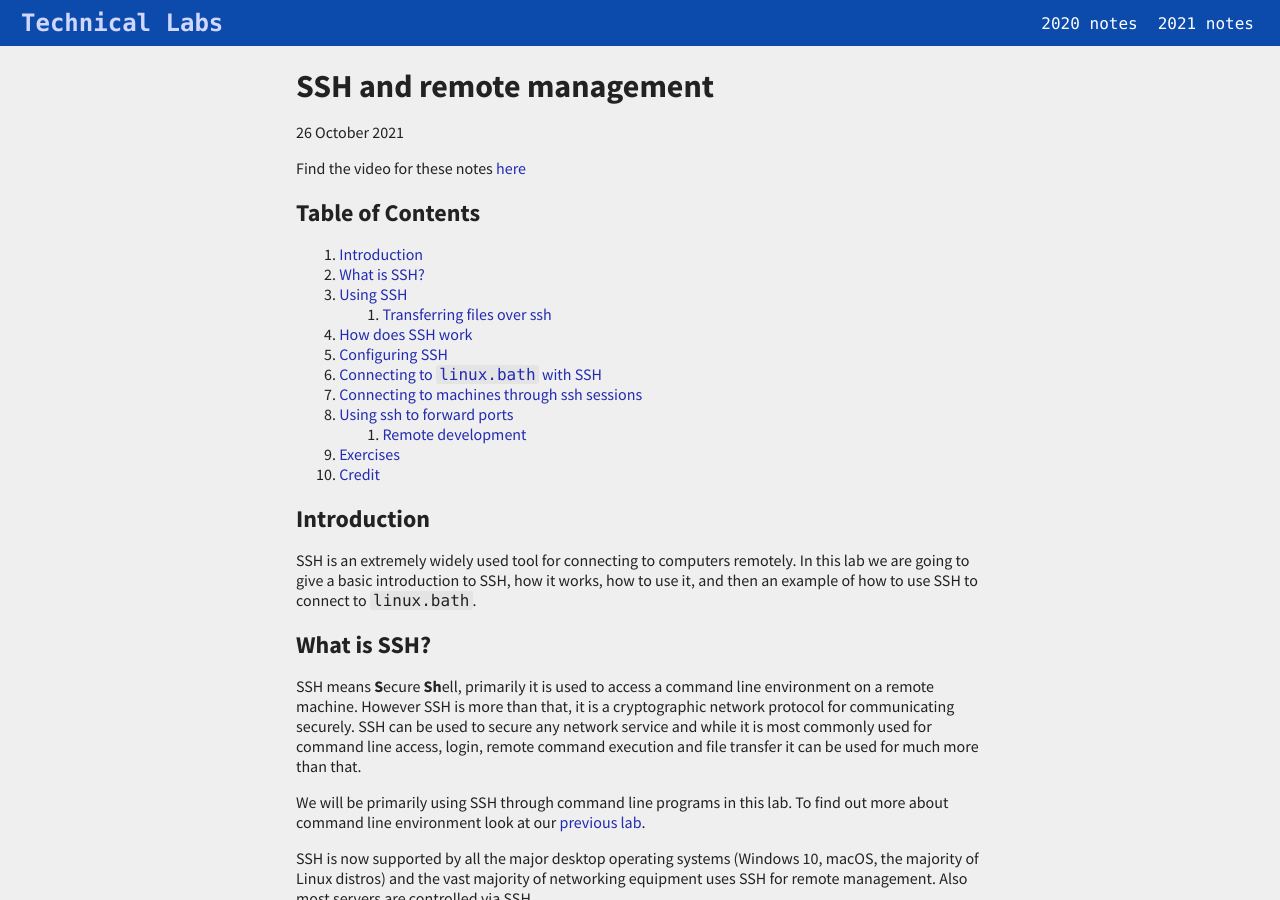
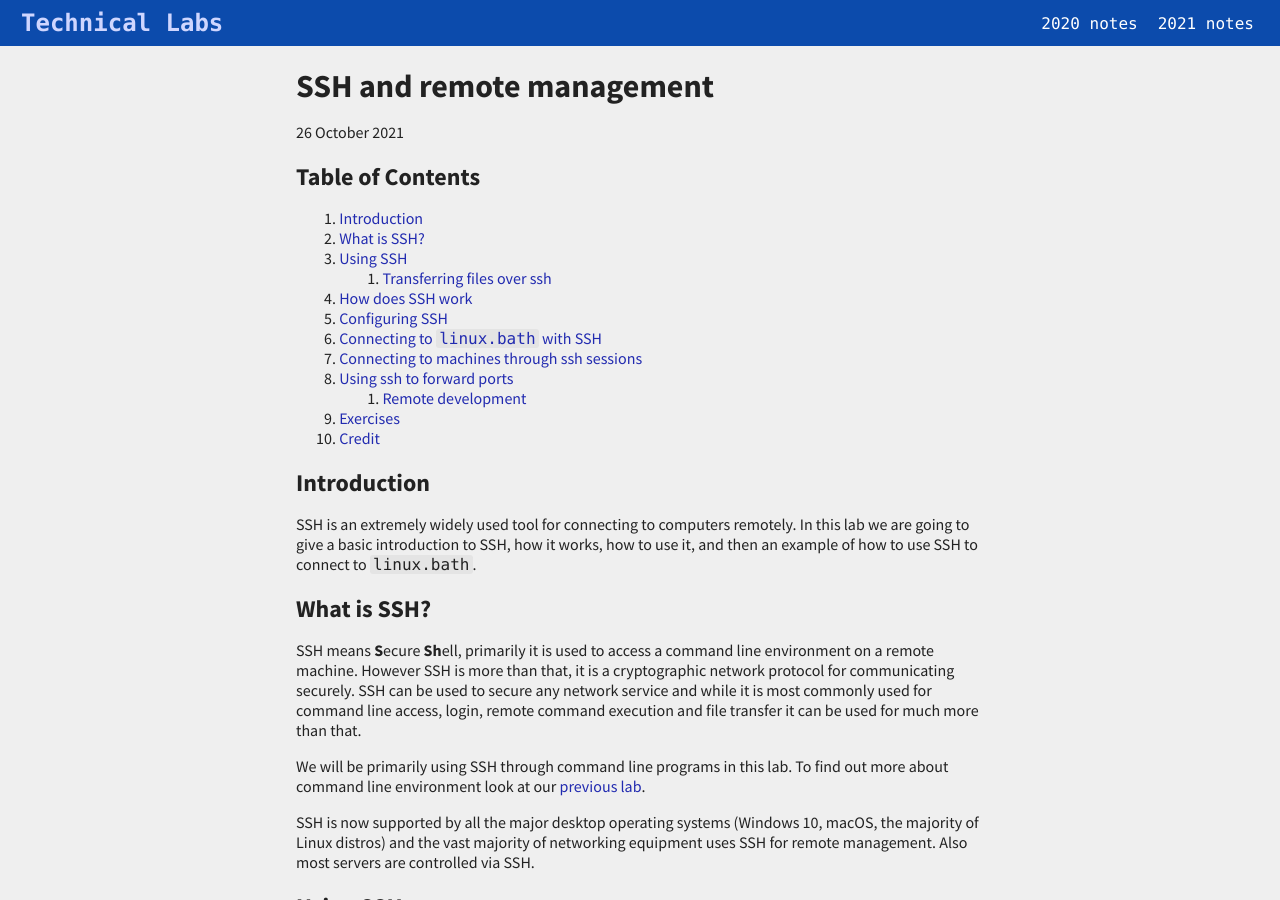
Before and after one commit to bath-bcss/Technical-Labs, a Jekyll site: the page built from _notes2021/02SSH.md, in a window 1280 px wide and 900 px high. Built offline with Jekyll 4.4.1, drawn with Linux system fonts in a browser that asks for light colours.

Commit message:
Small ssh change

```diff
--- a/_notes2021/02SSH.md
+++ b/_notes2021/02SSH.md
@@ -3,9 +3,6 @@ layout: note
 title: SSH and remote management
 date: 2021-10-26
 ---
-
-Find the video for these notes
-[here](https://www.youtube.com/watch?v=RGatj96-ooc)
 
 {% include toc.md %}
 
```
